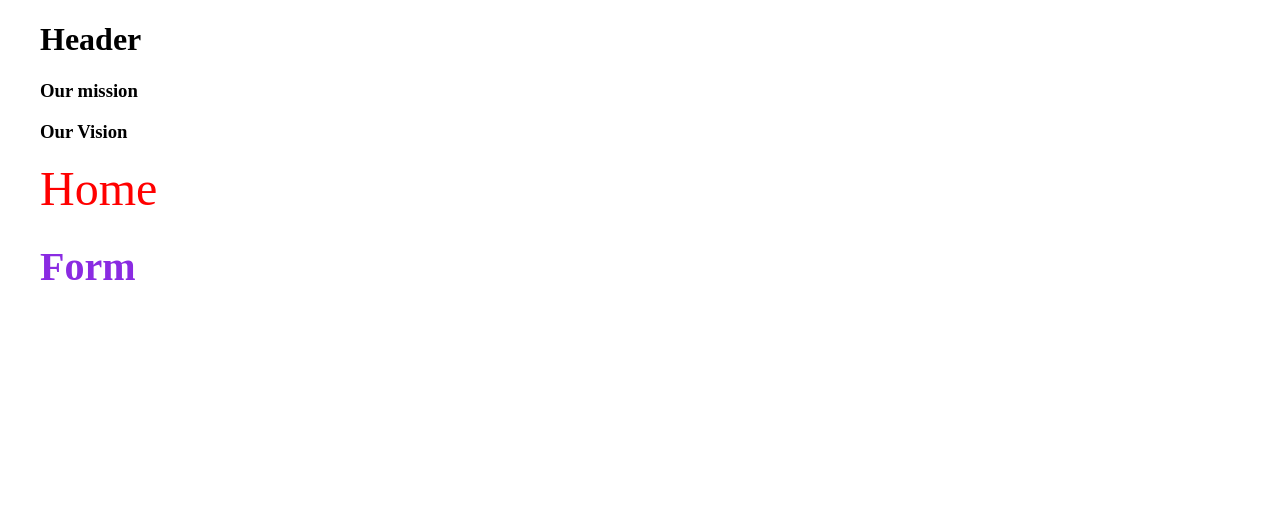
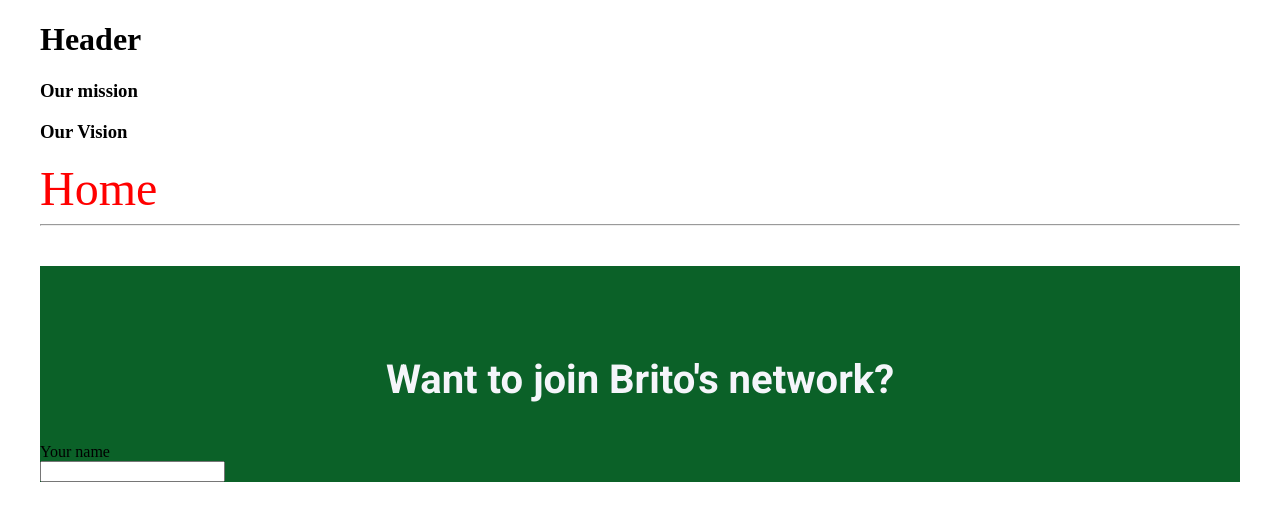
Before and after one commit to brito-ca/brito-website, a Next.js app: page / in a window 1280 px wide. Shown: the top 520 px of the page. Built offline with nearby package versions, Linux system fonts and the light colour scheme.

Commit message:
update:q

```diff
--- a/components/Form/Form.jsx
+++ b/components/Form/Form.jsx
@@ -3,7 +3,15 @@ import styles from '../../styles/Form.module.css'
 const Form = () => {
     return (
         <>
-            <h1 className={styles.formTitle}>Form</h1>
+        <hr />
+        <div className={styles.formContainer}>
+            <h3 className={styles.title}>Want to join Brito's network?</h3>
+            <form>
+        <p className={styles.label}>Your name</p>
+        <input type="text" />
+
+            </form>
+        </div>
         </>
     )
 }
--- a/pages/index.jsx
+++ b/pages/index.jsx
@@ -12,6 +12,9 @@ export default function Home() {
         <meta name='description' content='Generated by create next app' />
         <meta name='viewport' content='width=device-width, initial-scale=1' />
         <link rel='icon' href='/favicon.ico' />
+        <link rel="preconnect" href="https://fonts.googleapis.com" />
+        <link rel="preconnect" href="https://fonts.gstatic.com" crossorigin />
+        <link href="https://fonts.googleapis.com/css2?family=Roboto:wght@300;400;500;700&display=swap" rel="stylesheet" />
       </Head>
       <main className={styles.container}>
         <Header />
--- a/styles/Form.module.css
+++ b/styles/Form.module.css
@@ -1,4 +1,26 @@
-.formTitle {
+.formContainer {
+    /* Secondary/3 */
+    background: #0B6128;
+}
+
+.title {
+    /* Want to join Brito's network? */
+
+    /* Headline/H3 */
+    font-family: 'Roboto';
+    font-style: normal;
+    font-weight: 700;
     font-size: 40px;
-    color: blueviolet;
+
+    text-align: center;
+
+    /* Temporary untill figure it out better option to top marging */
+    padding-top: 90px;
+
+    /* Primary/4 */
+    color: #F5F5FA;
 }
+
+.label {
+    margin: 0;
+}
```
Also changed, not shown: 1 other file (tests, documents, lock files or other folders).
